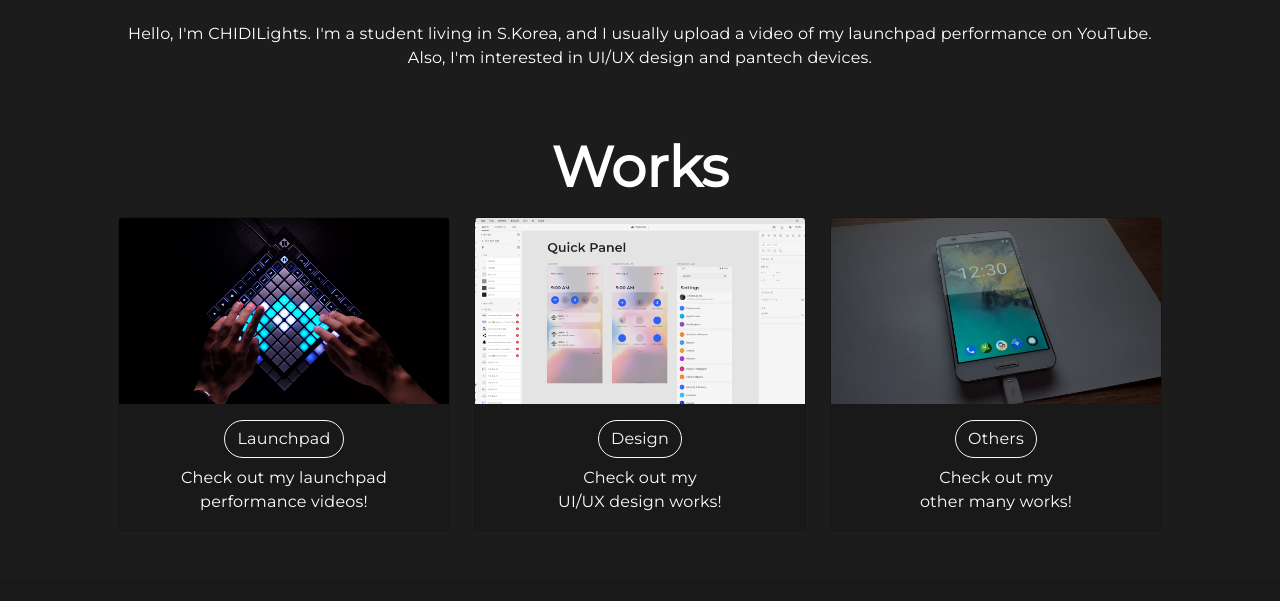
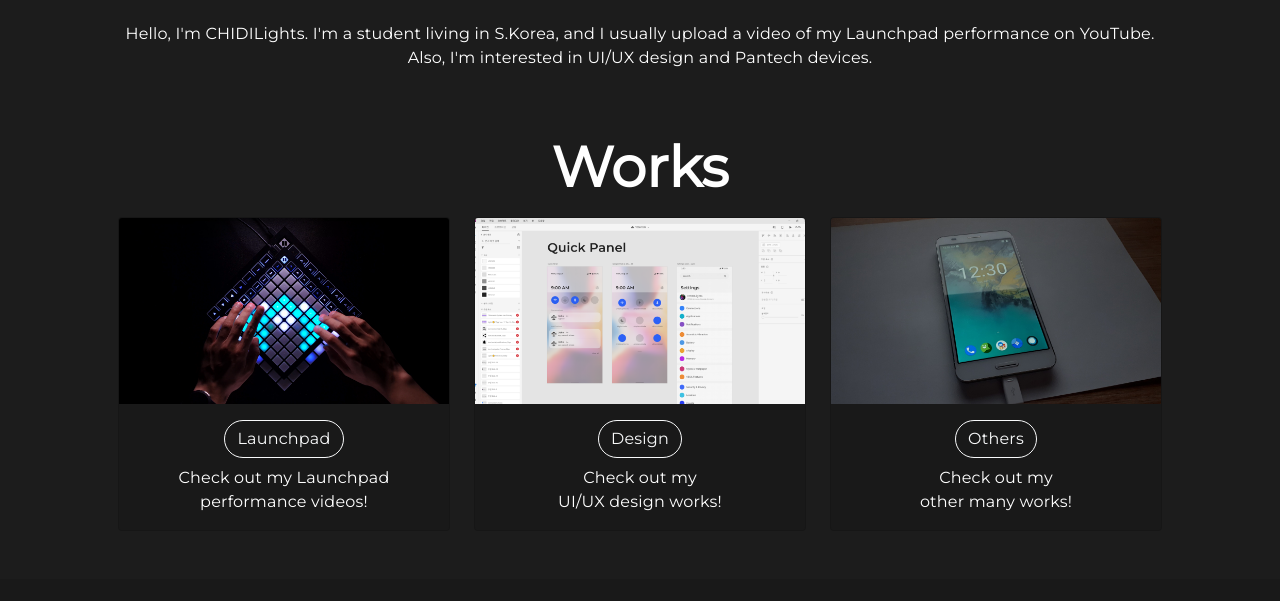
Before and after one commit to sihyunlts/CHIDILights-Web, a plain HTML site: page index.html in a window 1280 px wide. Shown: the part 883-1484 px from the top of the page. Drawn offline with nearby package versions, Linux system fonts and the light colour scheme.

Commit message:
Fix typo

```diff
--- a/index.html
+++ b/index.html
@@ -88,8 +88,8 @@
     <p class="display-4 fw-bold">Introduction</p>
     <img src="img/CHIDILights.png" class="img-fluid rounded chidilogo">
     <p class="fs-6 pt-4">
-      Hello, I'm CHIDILights. I'm a student living in S.Korea, and I usually upload a video of my launchpad performance on YouTube.<br>
-      Also, I'm interested in UI/UX design and pantech devices.
+      Hello, I'm CHIDILights. I'm a student living in S.Korea, and I usually upload a video of my Launchpad performance on YouTube.<br>
+      Also, I'm interested in UI/UX design and Pantech devices.
     </p>
     <!-- Works -->
     <p class="display-4 fw-bold pt-5">Works</p>
@@ -100,7 +100,7 @@
           <img src="img/StillKids.png" class="card-img-top" alt="...">
           <div class="card-body">
             <a class="btn shadow-none btn-outline-light" href="launchpad.html" role="button">Launchpad</a>
-            <p class="card-text pt-2">Check out my launchpad<br>performance videos!</p>
+            <p class="card-text pt-2">Check out my Launchpad<br>performance videos!</p>
           </div>
         </div>
       </div>
```
